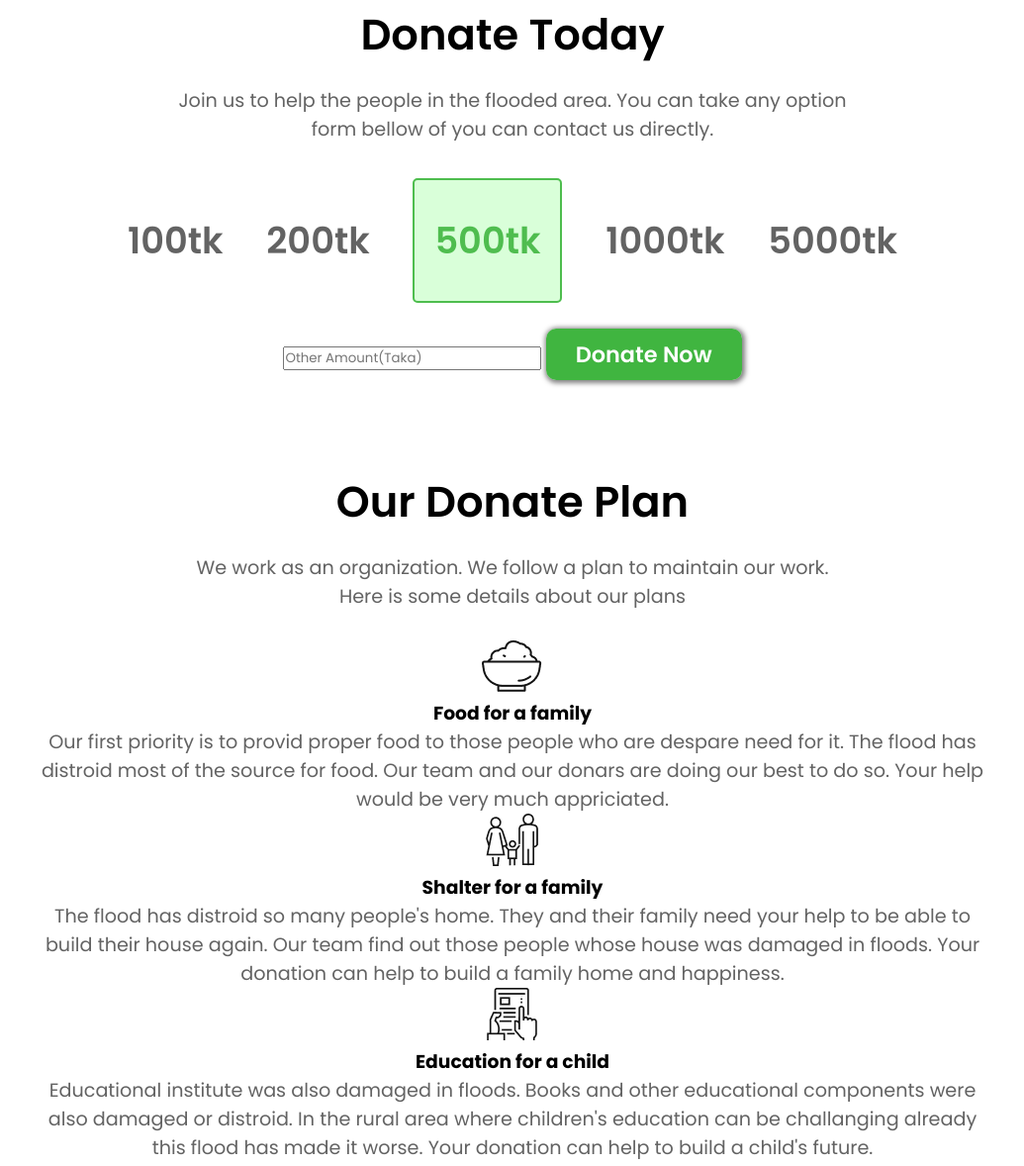
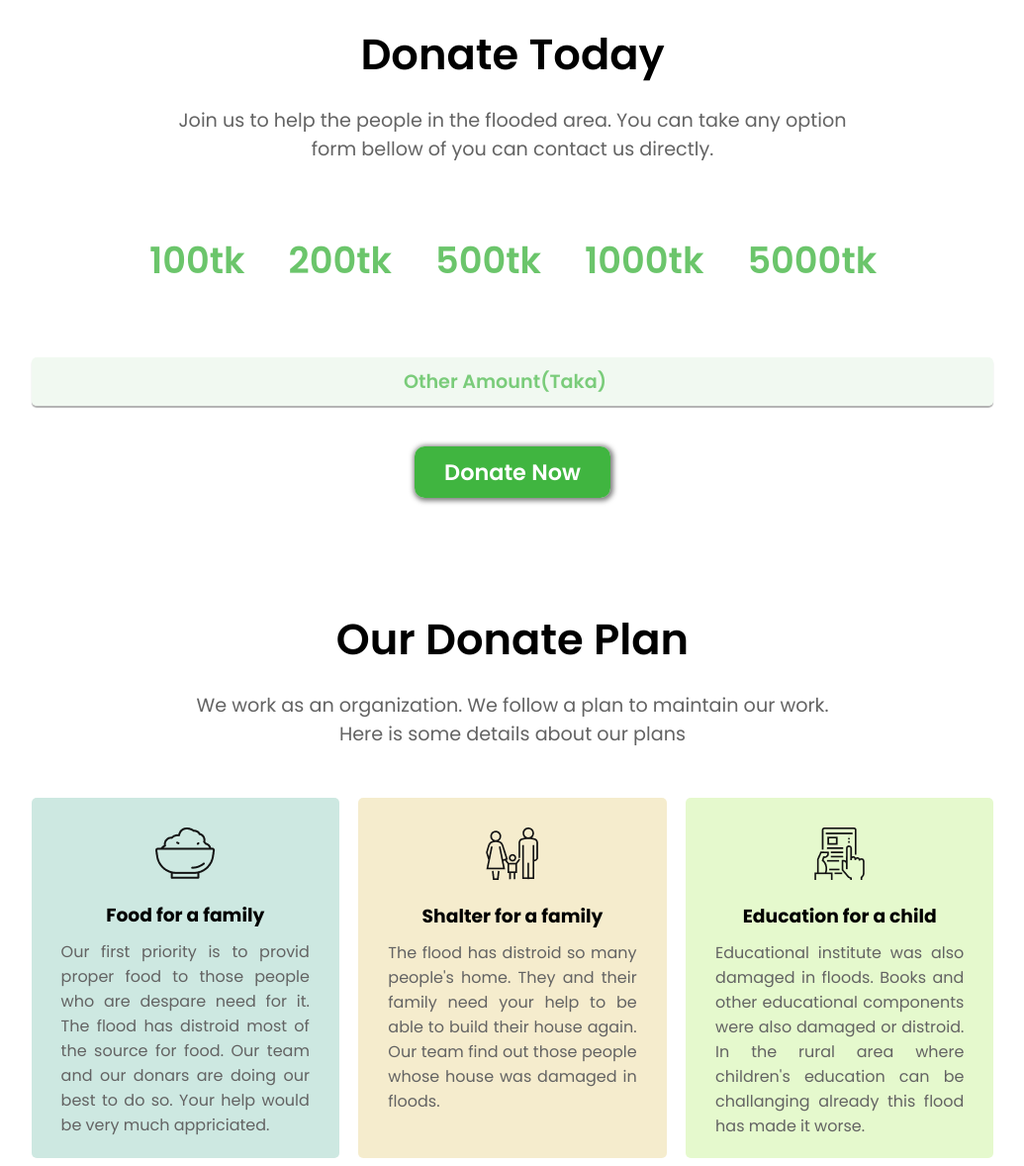
Before and after one commit to shamratPG/Relief-Website, a plain HTML site: page index.html in a window 1280 px wide. Shown: the part 897-2075 px from the top of the page at 99% size, without its empty margins (122-1157 px from the left). Drawn offline with Linux system fonts and the light colour scheme.

Commit message:
all styles are completed

```diff
--- a/index.html
+++ b/index.html
@@ -67,7 +67,7 @@
                     <p class="text plan-text">The flood has distroid so many people's home. They and their family need
                         your
                         help to be able to build their house again. Our team find out those people whose house was
-                        damaged in floods. Your donation can help to build a family home and happiness.</p>
+                        damaged in floods. </p>
                 </div>
                 <div class="plan">
                     <img src="images/Frame-1.png" alt="Illustration of reading a book" class="plan-img">
@@ -75,8 +75,7 @@
                     <p class="text plan-text">Educational institute was also damaged in floods. Books and other
                         educational
                         components were also damaged or distroid. In the rural area where children's education can be
-                        challanging already this flood has made it worse. Your donation can help to build a child's
-                        future.</p>
+                        challanging already this flood has made it worse. </p>
                 </div>
             </div>
         </div>
@@ -127,7 +126,7 @@
     <footer>
         <div class="wraper">
             <h2 id="footer-header">Be Humble</h2>
-            <p id="footer-text">We will win togather.</p>
+            <p id="footer-text">We live togather.</p>
         </div>
     </footer>
 </body>
--- a/style.css
+++ b/style.css
@@ -63,8 +63,7 @@
 }
 
 #donate-sec {
-    margin: 100px auto;
-
+    margin: 120px auto;
 }
 
 .text-area {
@@ -91,18 +90,120 @@
     justify-content: space-between;
 }
 
-a {
+#donate-amount a {
     text-decoration: none;
     font-size: 2.3rem;
-    color: rgb(99, 99, 99);
+    color: rgba(44, 173, 44, 0.7);
+    ;
     font-weight: 600;
+    padding: 35px 20px;
+    border: 2px solid rgba(44, 173, 44, 0);
 }
 
-#hover {
+#donate-amount a:hover {
     background: rgba(208, 255, 208, 0.8);
-    padding: 35px 20px;
-    color: rgba(44, 173, 44, 0.8);
+    color: rgba(44, 173, 44, 0.9);
     border: 2px solid rgba(44, 173, 44, 0.8);
     border-radius: 5px;
 
 }
+
+input {
+    width: 100%;
+    border: none;
+    border-radius: 5px;
+    padding: 10px;
+    box-shadow: 0 2px 1px rgb(177, 177, 177);
+    text-align: center;
+    font-size: 1.2rem;
+    margin-bottom: 50px;
+    background: rgba(238, 248, 238, 0.8);
+    color: rgba(44, 173, 44, 0.9);
+    font-weight: 500;
+}
+
+input::placeholder {
+    color: rgba(44, 173, 44, 0.6);
+    font-weight: 600;
+}
+
+input:focus {
+    outline: 2px solid rgba(44, 173, 44, 0.8);
+}
+
+#donate-plan {
+    margin: 120px auto;
+}
+
+#plan-area {
+    display: flex;
+    justify-content: space-between;
+    margin: 50px auto;
+}
+
+.plan {
+    width: 32%;
+    padding: 30px 30px 20px;
+    border-radius: 5px;
+}
+
+.plan:nth-child(1) {
+    background: rgba(5, 139, 106, 0.2);
+}
+
+.plan:nth-child(3) {
+    background: rgba(124, 224, 9, 0.2);
+}
+
+.plan:nth-child(2) {
+    background: rgba(204, 158, 8, 0.2);
+}
+
+.plan p {
+    text-align: justify;
+    font-size: 1rem;
+}
+
+.plan-header {
+    margin: 15px auto 10px;
+}
+
+#statistics {
+    margin-bottom: 120px;
+}
+
+#stats-area {
+    display: flex;
+    justify-content: space-between;
+    margin: 60px auto;
+}
+
+.stats .header {
+    margin: 20px auto 0px;
+}
+
+#update {
+    margin-bottom: 80px;
+}
+
+#email-area {
+    background: rgba(44, 173, 44, 0.15);
+    padding: 70px;
+    border-radius: 5px;
+}
+
+#email-area input {
+    width: 70%;
+    margin-bottom: 0px;
+}
+
+footer {
+    color: wheat;
+    padding: 30px;
+    background: rgba(1, 77, 1, 0.8);
+}
+
+#footer-header {
+    font-weight: 500;
+    font-size: 1.8rem;
+}
```
